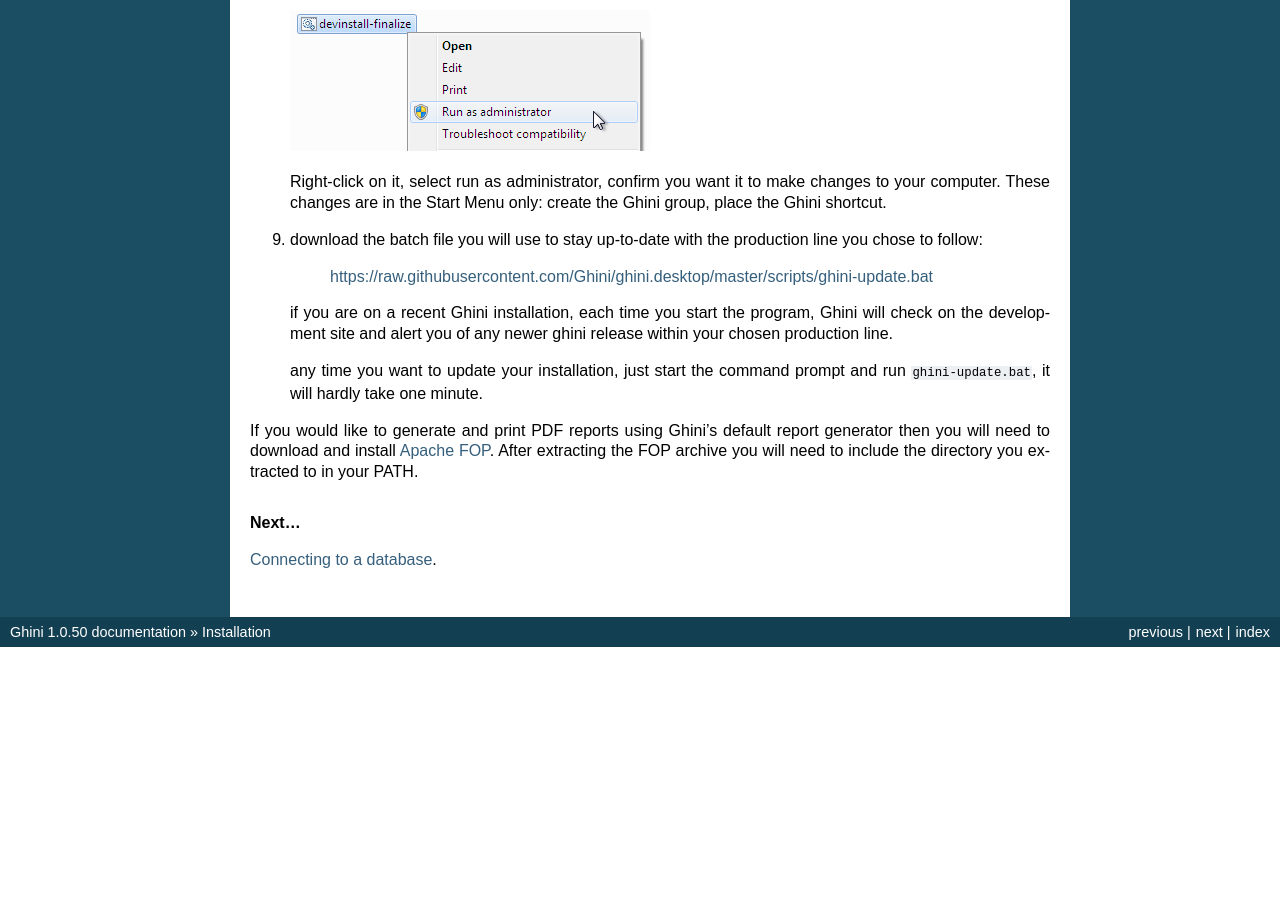
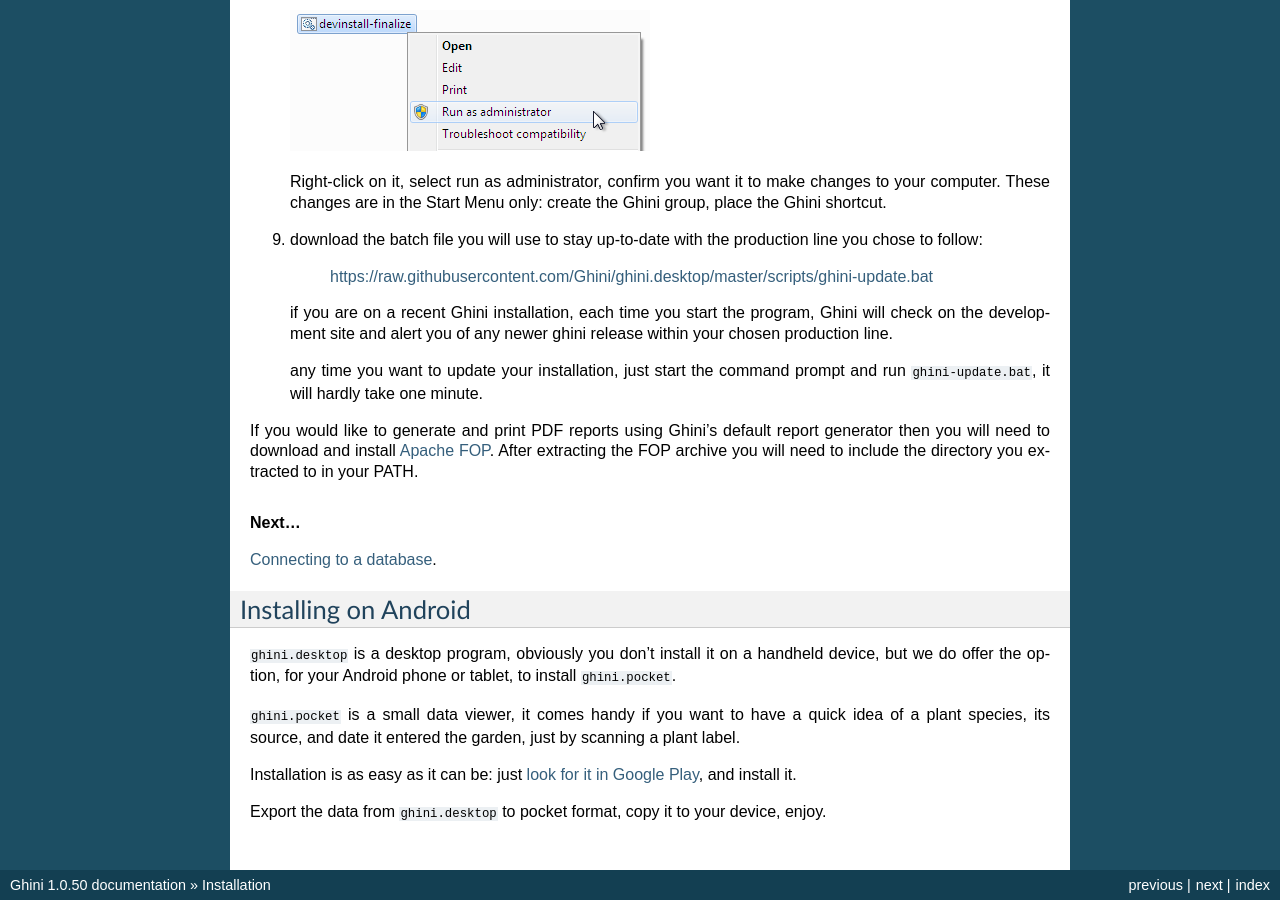
Before and after one commit to Ghini/ghini.desktop-docs.i18n, a Sphinx documentation site: the page built from doc/installing.rst, in a window 1280 px wide and 900 px high, scrolled down 7158 px. Built offline with Sphinx 7.4.7, drawn with Linux system fonts in a browser that asks for light colours; before the commit the page ends 7805 px from its top, so only the background shows below that; some of the changed text lies outside the part shown.

Commit message:
updating translations

```diff
--- a/doc/goal.rst
+++ b/doc/goal.rst
@@ -7,7 +7,7 @@
 
 This page shows how Ghini makes software meet the needs of a botanic garden.
 
-If you already know, and all you want is to do something practical, check our `user-contributed recipes <use_cases.html>`_.
+If you already know, and all you want is to do something practical, just  `install the software <installing.html>`_, then check our `user-contributed recipes <use_cases.html>`_.
 
 Botanic Garden
 --------------------------------------------------------
--- a/doc/imex.rst
+++ b/doc/imex.rst
@@ -114,7 +114,7 @@
 the ``next`` button, or you can go back to the previous step by
 clicking on the ``prev`` button.  Once the import is done and
 you're reviewing the log, you can only either confirm —or abort—
-the whole transaction
+the whole transaction.
 
 In the "parameter definition" pane you: select the directory
 from which you intend to import pictures; indicate whether to
--- a/doc/index.rst
+++ b/doc/index.rst
@@ -8,15 +8,17 @@
 Ghini is a suite of applications for managing botanical specimen collections.
 
 * **ghini.desktop** lets you create and query a database representing objects and events in your plant collection.
+* **ghini.web** publishes highlights from your database on the web.
 * **ghini.pocket** puts a snapshot of your database in your handheld device.
-* **ghini.web** helps you publish part of your database on the web.
+* **ghini.tour** assists garden visitors with a map and spoken virtual panels.
+
+.. image:: images/ghini-family.png
 
 All Ghini software is `open <http://www.opensource.org>`_ and `free
 <http://www.fsf.org>`_. Our standalone software is released under the `GNU
 Public License <http://www.fsf.org/licensing/licenses/gpl.html>`_. Our
 client-server software follows the `GNU Affero Public License
 <http://www.fsf.org/licensing/licenses/agpl.html>`_.
-
 
 Statements
 ===================
--- a/doc/installing.rst
+++ b/doc/installing.rst
@@ -356,3 +356,17 @@
 .. rubric:: Next...
 
 :ref:`connecting`.
+
+Installing on Android
+--------------------------
+
+``ghini.desktop`` is a desktop program, obviously you don't install it on a handheld
+device, but we do offer the option, for your Android phone or tablet, to install ``ghini.pocket``.
+
+``ghini.pocket`` is a small data viewer, it comes handy if you want to have a quick idea
+of a plant species, its source, and date it entered the garden, just by scanning a plant label.
+
+Installation is as easy as it can be: just `look for it in Google Play
+<https://play.google.com/store/apps/details?id=me.ghini.pocket>`_, and install it.
+
+Export the data from ``ghini.desktop`` to pocket format, copy it to your device, enjoy.
--- a/doc/statements.rst
+++ b/doc/statements.rst
@@ -65,8 +65,3 @@
 * development
 * integration with web portal
 * geographic information
-
-The Ghini family
-..............................................
-
-.. image:: images/ghini-family.png
```
Also changed, not shown: other parts of doc/imex.rst (+2 -0 lines), doc/images/screenshots/import-picture-define.png, doc/images/screenshots/import-picture-review.png, 8 other files.
